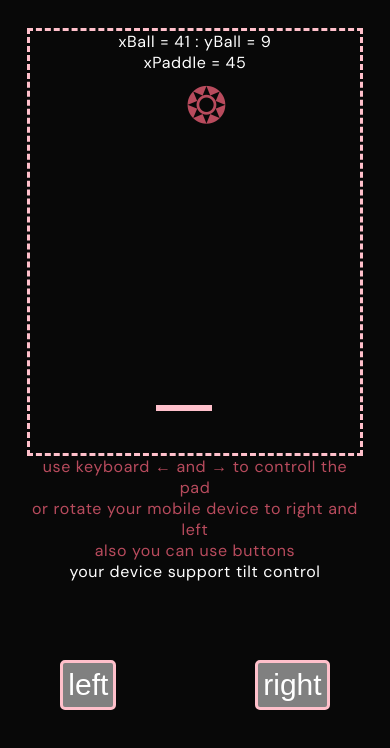
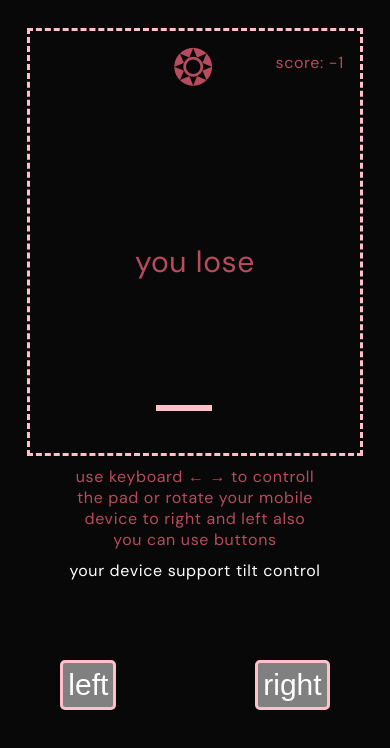
Before and after one commit to MichaelKononenko/pong, a plain HTML site: page index.html in a window 390 px wide. Drawn offline with Linux system fonts and the light colour scheme.

Commit message:
clean the code

```diff
--- a/index.html
+++ b/index.html
@@ -21,15 +21,18 @@
       <div class="field">
         <span class="ball" id="ball">&#10050;</span>
         <span class="paddle" id="line"></span>
-        <p id="x-ball-info" class="text-center"></p>
-        <p id="x-paddle-info" class="text-center"></p>
+        <!-- <p id="x-ball-info" class="text-center"></p> -->
+        <!-- <p id="x-paddle-info" class="text-center"></p> -->
         <p id="y-axis-info" class="text-center"></p>
+        <p id="points">10</p>
+        <p id="fail">you lose</p>
       </div>
       <button type="button" id="left" class="controll controll--left">left</button>
       <button type="button" id="right" class="controll controll--right">right</button>
-      <p class="description">use keyboard &#8592; and &#8594; to controll the pad</p>
-      <p class="description">or rotate your mobile device to right and left</p>
-      <p class="description">also you can use buttons</p>
+      <p class="description">
+        use keyboard &#8592; &#8594; to controll the pad or rotate your mobile device to right and
+        left also you can use buttons
+      </p>
       <p class="text-center" id="more-info"></p>
       <p id="xPaddle"></p>
     </div>
--- a/sass/layers/_test.scss
+++ b/sass/layers/_test.scss
@@ -47,6 +47,9 @@
 }
 
 .description {
+  padding: 10px;
+  margin: 0 auto;
+  width: 250px;
   text-align: center;
 }
 
@@ -59,3 +62,18 @@
   position: absolute;
   bottom: 10%;
 }
+
+#points {
+  position: absolute;
+  top: 5%;
+  right: 5%;
+}
+
+#fail {
+  position: absolute;
+  top: 50%;
+  transform: translateX(50%);
+  right: 50%;
+  font-size: 30px;
+  display: none;
+}
--- a/test.js
+++ b/test.js
@@ -1,9 +1,9 @@
 let xPaddle = 45;
 let xBall = 45;
 let yBall = 10;
-let tiltControl = false;
 let yAxis = 0;
-
+let score = 0;
+let ballSpeed = 50;
 let xDirection = true;
 let yDirection = true;
 
@@ -12,25 +12,18 @@ function moveLeft() {
   if (xPaddle > 84) {
     xPaddle = 84;
   }
-  renderLine();
 }
 function moveRight() {
   xPaddle -= 1;
   if (xPaddle < 0) {
     xPaddle = 0;
   }
-  renderLine();
 }
 
 function renderBall() {
-  document.getElementById("x-ball-info").innerHTML = `xBall = ${xBall} : yBall = ${yBall}`;
-  document.getElementById("x-paddle-info").innerHTML = `xPaddle = ${xPaddle}`;
-
-  console.log(xBall, yBall);
-
   if (xDirection) {
     xBall += 1;
-    if (xBall === 85) {
+    if (xBall === 93) {
       xDirection = !xDirection;
     }
   }
@@ -43,9 +36,10 @@ function renderBall() {
 
   if (yDirection) {
     yBall += 1;
+    if (yBall > 70 && xBall < xPaddle + 10 && xBall > xPaddle - 10) {
+      yDirection = !yDirection;
+      score += 1;
     }
-  if (yBall > 70 && xBall < xPaddle + 15 && xBall > xPaddle) {
-    yDirection = !yDirection;
   }
   if (!yDirection) {
     yBall -= 1;
@@ -56,52 +50,76 @@ function renderBall() {
 
   if (yBall > 85) {
     yBall = 0;
-    xBall = 50;
+    xBall = 45;
+    score -= 1;
   }
 
   document.getElementById("ball").style.right = xBall + "%";
   document.getElementById("ball").style.top = yBall + "%";
 }
 
+function tiltAvailable() {
   let message = "";
   window.DeviceOrientationEvent
     ? (message = "your device support tilt control")
     : (message = "your device don't support tilt control");
   document.getElementById("more-info").innerHTML = message;
+}
 
+//accelerometer processing
 window.addEventListener("deviceorientation", (event) => {
   yAxis = Math.round(event.gamma);
 
-  document.getElementById("y-axis-info").innerHTML = yAxis;
+  // document.getElementById("y-axis-info").innerHTML = yAxis;
+
+  // document.getElementById("y-axis-info").innerHTML = ballSpeed;
 
   if (yAxis > 5) {
-    xPaddle--;
-    if (xPaddle < 0) {
-      xPaddle = 0;
-    }
+    // xPaddle--;
+    // if (xPaddle < 0) {
+    //   xPaddle = 0;
+    // }
+    moveRight();
   }
   if (yAxis < -5) {
-    xPaddle++;
-    if (xPaddle > 84) {
-      xPaddle = 84;
+    // xPaddle++;
+    // if (xPaddle > 84) {
+    //   xPaddle = 84;
+    // }
+    moveLeft();
   }
-  }
-  renderLine();
 });
 
 function renderLine() {
   document.getElementById("line").style.right = xPaddle + "%";
+  document.getElementById("points").innerHTML = `score: ${score}`;
+
+  if (score < 0) {
+    xBall = 45;
+    yBall = 0;
+    document.getElementById("fail").style.display = "block";
+  }
+  // ballSpeed = 100 - score * 25;
+  //service information
+  //     document.getElementById("x-ball-info").innerHTML = `xBall = ${xBall} : yBall = ${yBall}`;
+  //     document.getElementById("x-paddle-info").innerHTML = `xPaddle = ${xPaddle}`;
+  //     console.log(xBall, yBall);
 }
 
-let some = setInterval(() => renderBall(), 50);
-
+//buttons controll
 document.getElementById("left").onclick = () => moveLeft();
 document.getElementById("right").onclick = () => moveRight();
 
-document.addEventListener("keydown", function (event) {
+//keyboard processing
+document.addEventListener("keydown", (event) => {
   if (event.code === "ArrowLeft") {
     moveLeft();
   } else if (event.code === "ArrowRight") {
     moveRight();
   }
 });
+
+tiltAvailable();
+
+const ballRenderTime = setInterval(() => renderBall(), ballSpeed);
+const renderAll = setInterval(() => renderLine(), 25);
```
Also changed, not shown: css/main.css, css/main.min.css, 2 other files. Lines whose indentation alone changed are shown as unchanged.
